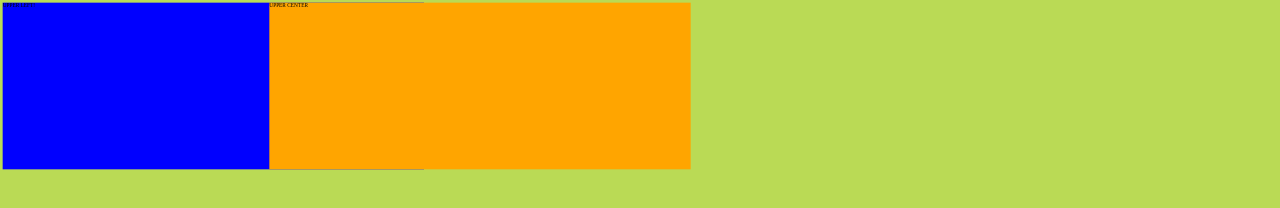
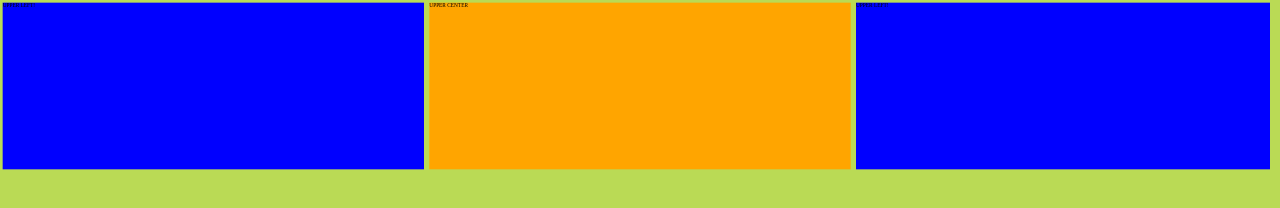
Before and after one commit to twolfson/kaleidoscope, a website: page demo/index.html in a window 1280 px wide. Drawn offline with Linux system fonts and the light colour scheme.

Commit message:
Fixed grid widths

```diff
--- a/demo/index.html
+++ b/demo/index.html
@@ -56,8 +56,18 @@
         if (err) { return console.error(err); }
 
         // Otherwise, add the image to the canvas
-        context.drawImage(img, innerHeight / 3, 0, innerWidth / 3, innerHeight / 3);
+        context.drawImage(img, innerWidth / 3, 0, innerWidth / 3, innerHeight / 3);
       });
+
+      // Get the image
+      snapshot('upper.left.html', function (err, img) {
+        // If there is an error, log it
+        if (err) { return console.error(err); }
+
+        // Otherwise, add the image to the canvas
+        context.drawImage(img, 2 * innerWidth / 3, 0, innerWidth / 3, innerHeight / 3);
+      });
+
 
       }());
     </script>
```
